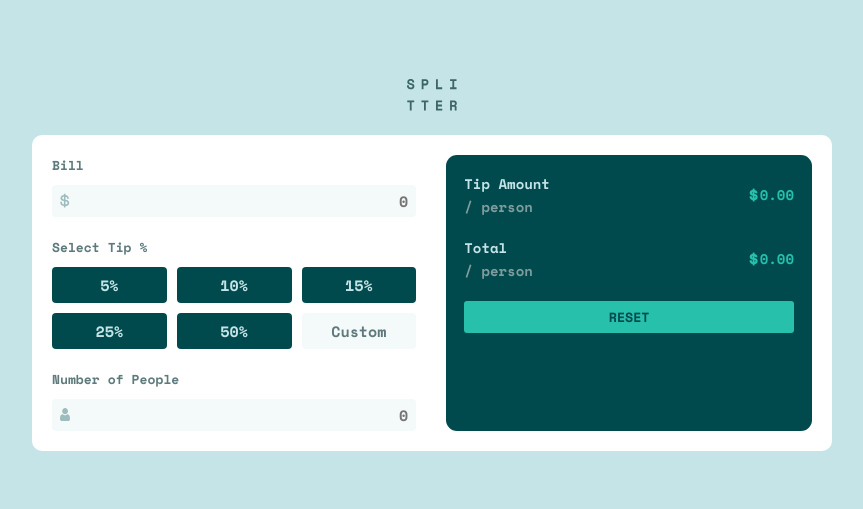
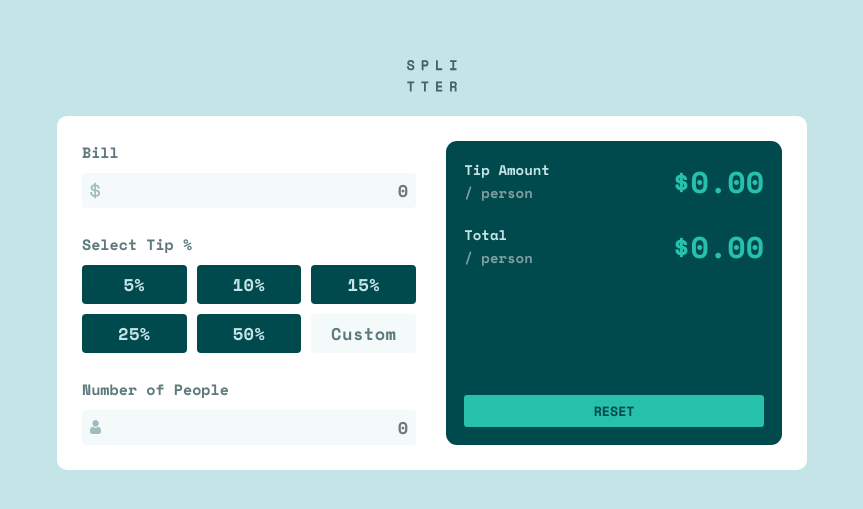
Before and after one commit to amirhossein-peyvand/tip-calculator-app, a React (Vite) app: page / in a window 1280 px wide. Shown: the part 135-644 px from the top of the page, without its empty margins (208-1071 px from the left). Built offline with nearby package versions, Linux system fonts and the light colour scheme.

Commit message:
Refactoring - improving some styles

```diff
--- a/src/components/ScreenArea.tsx
+++ b/src/components/ScreenArea.tsx
@@ -3,6 +3,7 @@ import "../sass/ScreenArea.scss";
 const ScreenArea = () => {
   return (
     <section className="screenArea">
+      <section>
         <div className="group">
           <div className="left">
             <span>Tip Amount</span>
@@ -22,6 +23,7 @@ const ScreenArea = () => {
             <span>$</span>0.00
           </p>
         </div>
+      </section>
       <button className="resetBtn">RESET</button>
     </section>
   );
--- a/src/sass/App.scss
+++ b/src/sass/App.scss
@@ -5,7 +5,7 @@
   display: flex;
   flex-direction: column;
   margin: auto;
-  max-width: 80rem;
+  max-width: 75rem;
   min-width: 20rem;
   row-gap: 2rem;
 
--- a/src/sass/InputArea.scss
+++ b/src/sass/InputArea.scss
@@ -4,6 +4,7 @@
   display: flex;
   flex-direction: column;
   row-gap: 2rem;
+  font-size: 1.2rem;
 
   .billContainer {
     display: flex;
@@ -24,7 +25,7 @@
       transition: all 0.2s;
 
       img {
-        width: 0.8rem;
+        width: 1rem;
       }
 
       input {
@@ -33,6 +34,7 @@
         background-color: transparent;
         border: none;
         color: $very-dark-cyan;
+        font-size: 1.5rem;
         outline: none;
         padding: 0.5rem 0;
         text-align: right;
@@ -76,6 +78,8 @@
         border: none;
         color: $light-grayish-cyan;
         cursor: pointer;
+        font-size: 1.5rem;
+        letter-spacing: 0.5px;
         padding: 0.7rem 0;
         transition: all 0.2s;
       }
@@ -117,7 +121,7 @@
       transition: all 0.2s;
 
       img {
-        width: 0.8rem;
+        width: 1rem;
       }
 
       input {
@@ -126,6 +130,7 @@
         background-color: transparent;
         border: none;
         color: $very-dark-cyan;
+        font-size: 1.5rem;
         outline: none;
         padding: 0.5rem 0;
         text-align: right;
@@ -152,38 +157,36 @@
 
 @media screen and (min-width: 360px) {
   .inputArea {
+    font-size: 1.4rem;
+
     .billContainer {
-      font-size: 1.3rem;
-
       div {
         input {
-          font-size: 1.5rem;
+          font-size: 1.7rem;
         }
 
         img {
-          width: 1rem;
+          width: 1.1rem;
         }
       }
     }
 
     .tipsPart {
-      font-size: 1.3rem;
-
-      button {
-        font-size: 1.5rem;
+      .tipOptions {
+        button {
+          font-size: 1.7rem !important;
+        }
       }
     }
 
     .peopleArea {
-      font-size: 1.3rem;
-
       div {
         img {
-          width: 1rem;
+          width: 1.1rem;
         }
 
         input {
-          font-size: 1.5rem;
+          font-size: 1.7rem;
         }
       }
     }
@@ -192,6 +195,9 @@
 
 @media screen and (min-width: 700px) {
   .inputArea {
+    font-size: 1.5rem;
+    row-gap: 2.5rem;
+
     .tipsPart {
       .tipOptions {
         grid-template-columns: repeat(3, 1fr);
--- a/src/sass/ScreenArea.scss
+++ b/src/sass/ScreenArea.scss
@@ -5,7 +5,13 @@
   border-radius: 11px;
   display: flex;
   flex-direction: column;
+  font-size: 1.2rem;
   padding: 1.8rem;
+  row-gap: 2rem;
+
+  & > section {
+    display: flex;
+    flex-direction: column;
     row-gap: 2rem;
 
     .group {
@@ -30,10 +36,12 @@
       p {
         display: flex;
         align-items: center;
+
         span {
-        font-size: 1.8rem;
+          font-size: 2rem;
         }
         color: $strong-cyan;
+      }
     }
   }
 
@@ -57,12 +65,31 @@
   .screenArea {
     font-size: 1.4rem;
 
+    & > section {
       .group {
         p {
           span {
-          font-size: 2rem;
+            font-size: 2.1rem;
           }
         }
       }
     }
   }
+}
+
+@media screen and (min-width: 700px) {
+  .screenArea {
+    justify-content: space-between;
+
+    & > section {
+      .group {
+        p {
+          font-size: 3rem;
+          span {
+            font-size: 3rem;
+          }
+        }
+      }
+    }
+  }
+}
--- a/src/sass/TipCalculator.scss
+++ b/src/sass/TipCalculator.scss
@@ -15,7 +15,7 @@
     border-radius: 10px;
     column-gap: 3rem;
     flex-direction: row;
-    padding: 2rem;
+    padding: 2.5rem;
 
     .inputArea {
       width: 50%;
```
Lines whose indentation alone changed are shown as unchanged.
